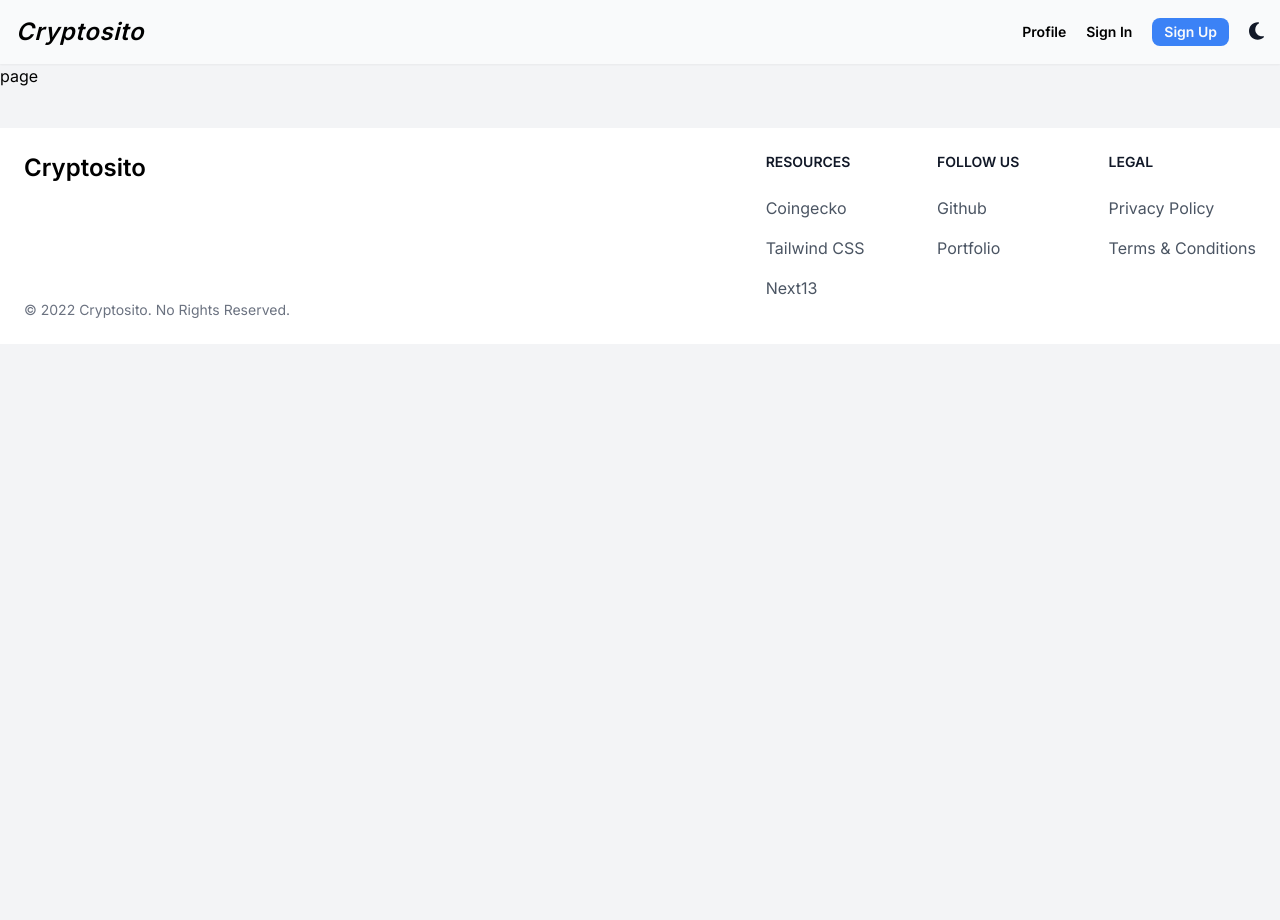
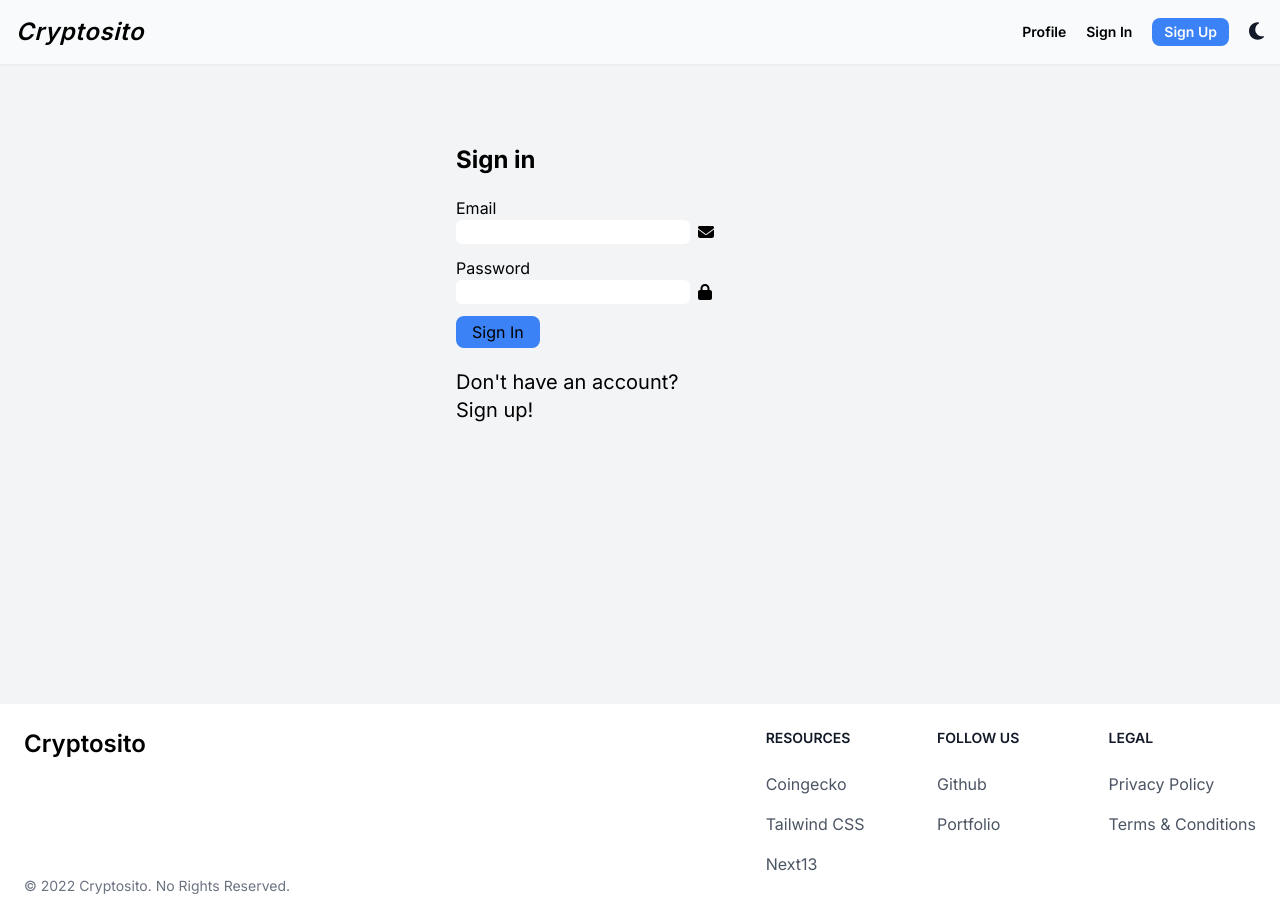
Before and after one commit to Infiplaya/cryptositov2, a Next.js app: page /signin in a window 1280 px wide. Before the commit the page ends 800 px from the top, so only its background shows below. Built offline with nearby package versions, Linux system fonts and the light colour scheme.

Commit message:
Add signin page

```diff
--- a/app/signin/page.tsx
+++ b/app/signin/page.tsx
@@ -1,5 +1,36 @@
+import { FontAwesomeIcon } from "@fortawesome/react-fontawesome";
+import { faEnvelope, faLock } from "@fortawesome/free-solid-svg-icons";
+import Link from "next/link";
+
 const SignUp = () => {
-  return <div>page</div>;
+  return (
+    <div>
+      <div className="max-w-[400px] mx-auto min-h-[600px] px-4 py-20">
+        <h1 className="text-2xl font-bold">Sign in</h1>
+        <form className="mt-5">
+          <div>
+            <label>Email</label>
+            <div>
+              <input type="email" className="rounded-md" />
+              <FontAwesomeIcon icon={faEnvelope} className="ml-2" />
+            </div>
+          </div>
+          <div className="mt-3">
+            <label>Password</label>
+            <div>
+              <input type="password" className="rounded-md" />
+              <FontAwesomeIcon icon={faLock} className="ml-2" />
+            </div>
+          </div>
+          <button className="px-4 py-1 bg-blue-500 rounded-lg mt-3">Sign In</button>
+        </form>
+        <p className="flex flex-col text-xl mt-5">
+          Don&apos;t have an account?
+          <Link href={`/signup`}>Sign up!</Link>
+        </p>
+      </div>
+    </div>
+  );
 };
 
 export default SignUp;
```
